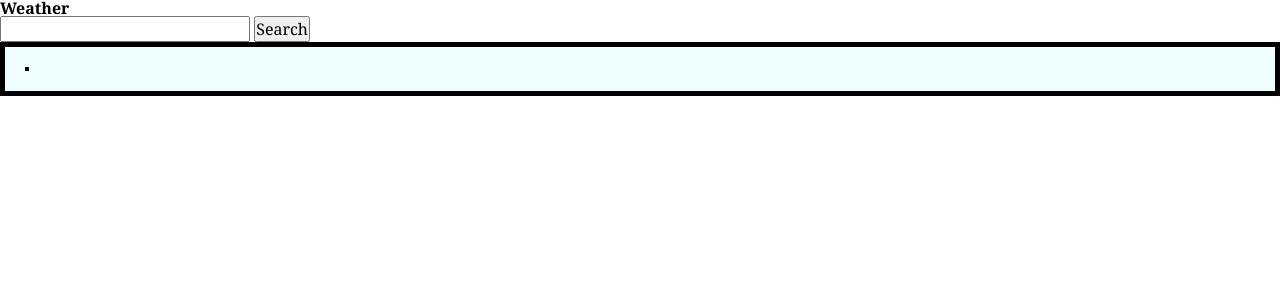
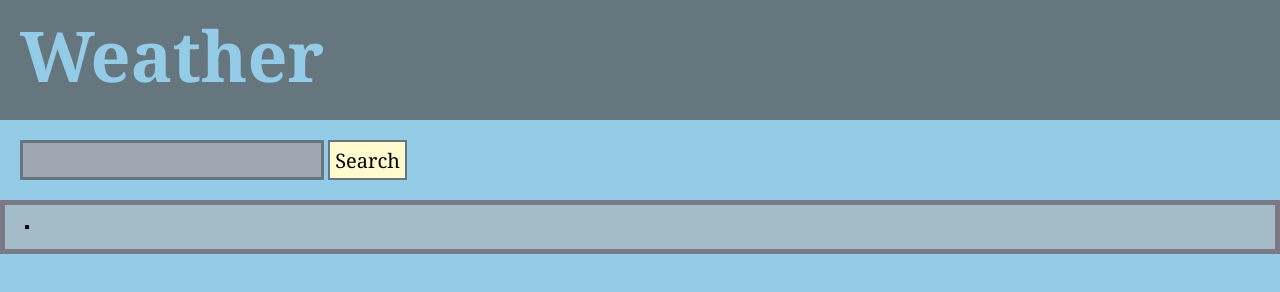
Before and after one commit to Captianbeau/WeatherApp, a plain HTML site: page index.html in a window 1280 px wide. Drawn offline with nearby package versions, Linux system fonts and the light colour scheme.

Commit message:
working on CSS

```diff
--- a/assets/style.css
+++ b/assets/style.css
@@ -1,52 +1,139 @@
-/* TODO AFTER HTML add style elements to match wire frame */
-body{
-    font-family:Georgia, 'Times New Roman', Times, serif;
+/* TODO AFTER HTML add style elements to match wire frame #9fa7b3 #7b7887 #fffbce #94cce7 #66767e #a4bcc8*/
+:root {
+    --storm: #9fa7b3;
+    --thunder: #7b7887;
+    --lightning: #fffbce;
+    --clear: #94cce7;
+    --wave: #66767e;
+    --cloud: #a4bcc8;
 }
-#forecast{
-    /* margin:10%; */
-    padding:20px;
-    border: 5px solid black;
-    background-color: azure;
-    display:flex;
+
+body {
+    background-color: var(--clear);
+    font-family: Georgia, 'Times New Roman', Times, serif;
+}
+
+/* header */
+header {
+    height: 120px;
+    background-color: var(--wave);
 
 }
-.dailyweather{
-    border:2px solid black;
-    display:flex;
-    flex:wrap;
+
+h1 {
+    padding-top: 20px;
+    padding-left: 20px;
+    font-size: 70px;
+    color: var(--clear)
+}
+
+/* header end */
+
+/* main */
+/* section- searchArea */
+.searchArea {
+    margin-top: 20px;
+    margin-bottom: 20px;
+    /* float: left; */
+    display: block;
+}
+
+#search {
+
+    height: 40px;
+    font-size: 20px;
+    margin-left: 20px;
+    background-color: var(--storm);
+    border: 3px solid var(--wave);
 
 }
-.list-body{
 
-    display:flex;
+#search:focus {
+    background-color: var(--lightning);
+}
+
+#searchBtn {
+    height: 40px;
+    padding-left: 5px;
+    padding-right: 5px;
+    background-color: var(--lightning);
+    border: 2px solid var(--wave);
+    font-size: 20px;
+
+}
+
+#searchBtn:hover {
+    background-color: var(--storm);
+}
+
+#searchBtn:focus {
+    background-color: var(--clear);
+}
+
+/* aside prevBtns */
+.prevBtns {
+    display: block;
+    max-width: 20%;
+    justify-content: right;
+}
+.prevCity{
+    width:100%;
+    height:50px;
+    font-size:30px;
+
+}
+#forecast {
+    /* margin-top:10%; */
+    padding: 20px;
+    border: 5px solid var(--thunder);
+    background-color: var(--cloud);
+    display: flex;
+    flex: 1 0 200px
+}
+
+.dailyweather {
+    border: 2px solid black;
+    display: flex;
+    flex: wrap;
+
+}
+
+.list-body {
+
+    display: flex;
 
     flex-wrap: wrap;
 
 }
 
-.night{
-    border-right:2px solid darkgray;
-    padding-top:15px;
-    padding-left:10px;
+.night {
+    border-right: 2px solid darkgray;
+    padding-top: 15px;
+    padding-left: 10px;
 }
-.day{
-    padding-left:10px;
+
+.day {
+    padding-left: 10px;
 }
-h4{
-    display:inline;
-    font-size:18px;
+
+h4 {
+    display: inline;
+    font-size: 18px;
 }
-h3{
 
-    padding-right:10px;
-    font-size:25px;
+h3 {
+
+    padding-right: 10px;
+    font-size: 25px;
 }
-p{
+
+p {
 
     /* margin:10px; */
-    flex:wrap;
+    flex: wrap;
 }
-.prevBtns{
-    float:right;
-    display:block;
+
+.prevBtns {
+    float: right;
+    display: block;
 }
--- a/index.html
+++ b/index.html
@@ -24,9 +24,10 @@
         <section class="searchArea">
             <input id="search">
             <button id="searchBtn">Search</button>
-            <div class="searchCity">
-            </div>
         </section>
+        <aside class="prevBtns">
+
+        </aside>
         <!-- where the seven days of weather information will go -->
         <section id="forecast">
             <h2 id="cityTitle"></h2>
@@ -37,9 +38,7 @@
         </section>
     </main>
     <!-- previous searches and buttons -->
-    <aside class="prevBtns">
 
-    </aside>
     <section >
 
     </section>
--- a/script.js
+++ b/script.js
@@ -175,6 +175,7 @@ function cityButtons() {
         for (let i = 0; i < previous.length; i++) {
 
             const prevButton = document.createElement('button');
+            prevButton.classList.add('prevCity')
             prevButton.textContent = previous[i];
 
             cityBtnArea.append(prevButton);
```
